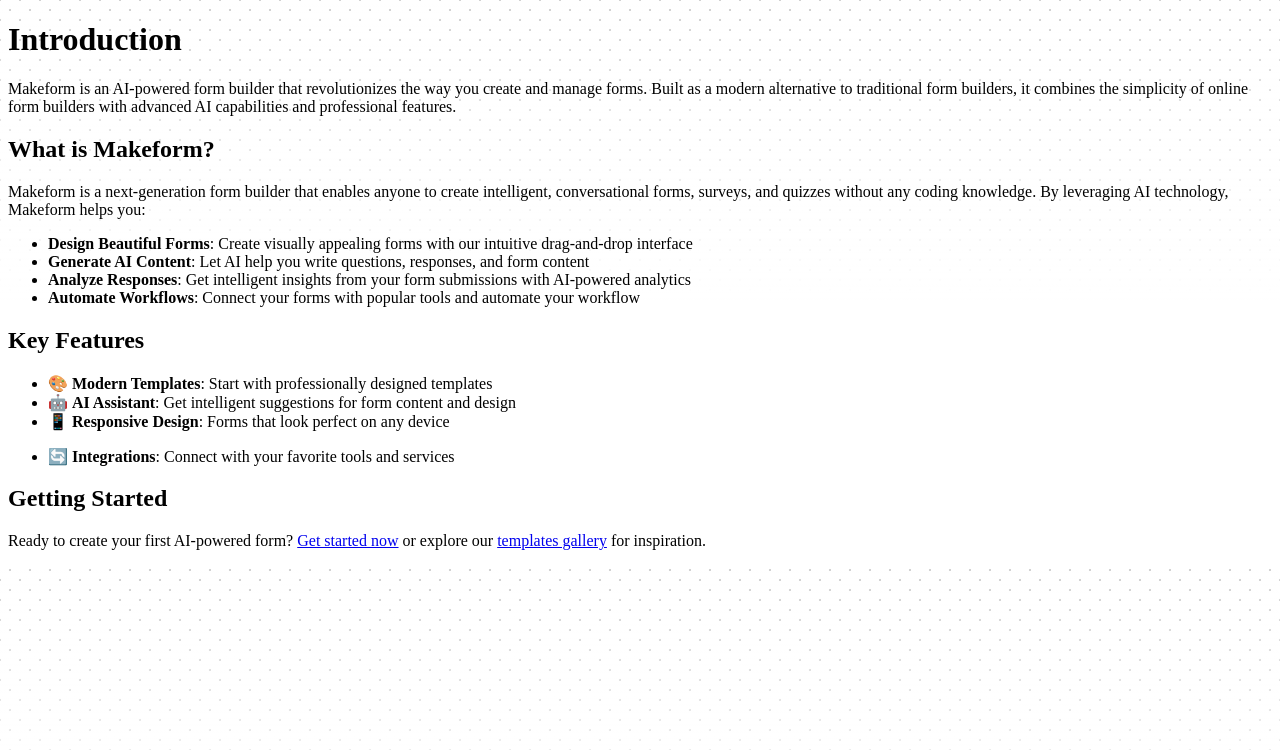
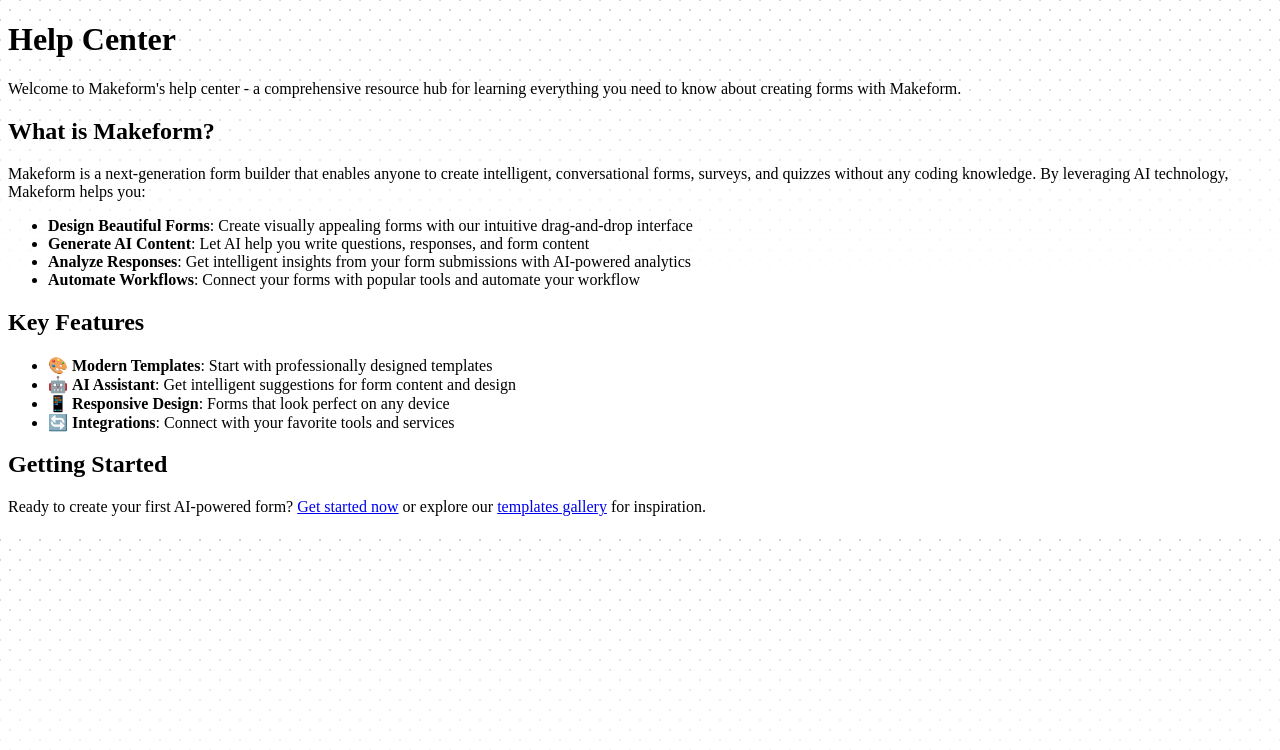
Before and after one commit to nilveryboring/makeform.github.io, a Next.js app: page /help/ in a window 1280 px wide. Shown: the top 750 px of the page. Built offline with nearby package versions, Linux system fonts and the light colour scheme.

Commit message:
update google search title

```diff
--- a/package.json
+++ b/package.json
@@ -13,7 +13,7 @@
     "@next/third-parties": "^15.0.3",
     "next": "^15.0.3",
     "next-sitemap": "^4.2.3",
-    "nextra": "^3.2.4",
+    "nextra": "3.2.4",
     "nextra-theme-docs": "^3.2.4",
     "react": "^18.2.0",
     "react-dom": "^18.2.0"
--- a/pages/_meta.ts
+++ b/pages/_meta.ts
@@ -1,5 +1,5 @@
 export default {
-  index: 'Introduction',
+  index: 'Help Center',
   'get-start': 'Get Started',
   features: 'Features',
   developer: 'Developer',
--- a/pages/index.mdx
+++ b/pages/index.mdx
@@ -1,6 +1,16 @@
-# Introduction
+import Head from 'next/head'
 
-Makeform is an AI-powered form builder that revolutionizes the way you create and manage forms. Built as a modern alternative to traditional form builders, it combines the simplicity of online form builders with advanced AI capabilities and professional features.
+<Head>
+  <title>Makeform's Help Center</title>
+  <meta
+    name="description"
+    content="A comprehensive resource hub for learning everything you need to know about creating forms with Makeform."
+  />
+</Head>
+
+# Help Center
+
+Welcome to Makeform's help center - a comprehensive resource hub for learning everything you need to know about creating forms with Makeform.
 
 ## What is Makeform?
 
@@ -16,9 +26,9 @@
 - 🎨 **Modern Templates**: Start with professionally designed templates
 - 🤖 **AI Assistant**: Get intelligent suggestions for form content and design
 - 📱 **Responsive Design**: Forms that look perfect on any device
-{/* - 🔒 **Enterprise Security**: Advanced security features to protect your data */}
+  {/* - 🔒 **Enterprise Security**: Advanced security features to protect your data */}
 - 🔄 **Integrations**: Connect with your favorite tools and services
-{/* - 📊 **Advanced Analytics**: Deep insights into form performance and responses */}
+  {/* - 📊 **Advanced Analytics**: Deep insights into form performance and responses */}
 
 {/* ![Makeform Dashboard](/images/makeform-dashboard.png) */}
 
```
Also changed, not shown: 2 other files (tests, documents, lock files or other folders).
